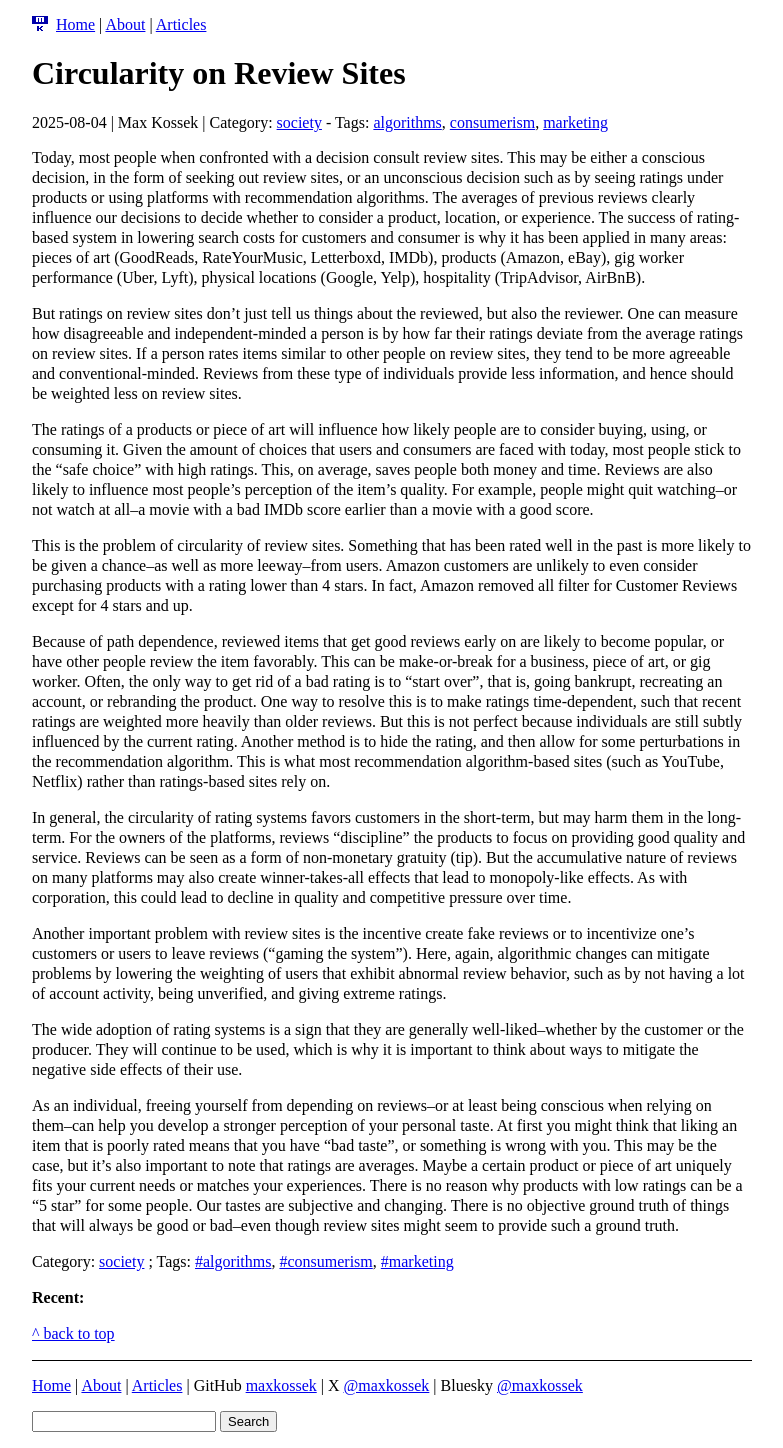
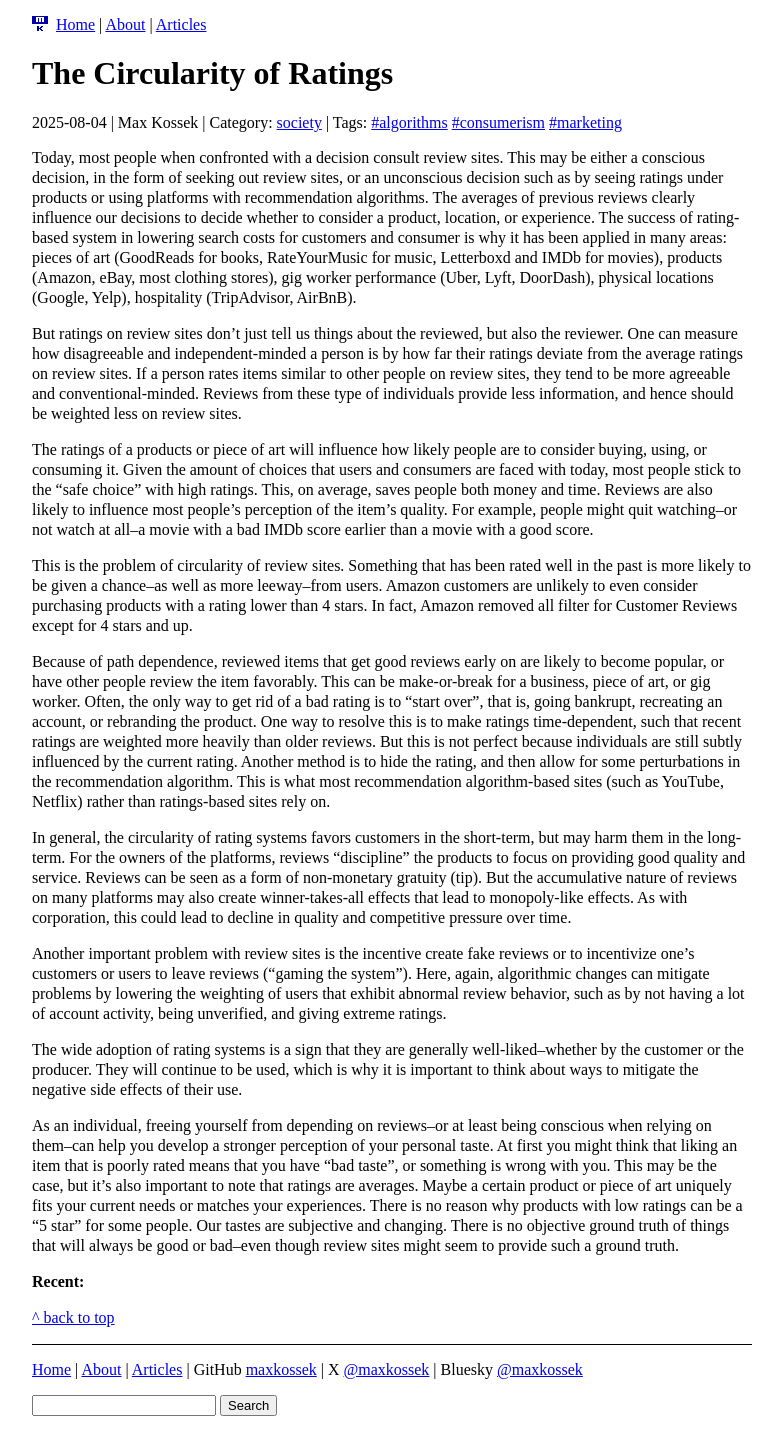
Before and after one commit to maxkossek/maxkossek.github.io, a Jekyll site: the page built from _posts/2025-08-04-circularity-reviews.md, in a window 1280 px wide. Shown: the whole page, without its empty margins (248-1031 px from the left). Built offline with Jekyll 4.4.1, drawn with Linux system fonts in a browser that asks for light colours.

Commit message:
Update layout

```diff
--- a/_layouts/post.html
+++ b/_layouts/post.html
@@ -16,9 +16,9 @@ layout: default
 </span>
 {% endif %}
 {% if page.tags.size > 0 %}
- - Tags: <span class="tag">
+ | Tags: <span class="tag">
 {% for tag in page.tags %}
-<a href="{{site.baseurl}}/tags#{{ tag | slugify }}">{{tag}}</a>{% unless forloop.last %}, {% endunless %}
+<a href="{{site.baseurl}}/tags#{{ tag | slugify }}">#{{tag}}</a>{% unless forloop.last %} {% endunless %}
 {% endfor %}
 </span>
 {% endif %}
@@ -31,23 +31,6 @@ layout: default
 
 <aside class="related">
 
-<p>
-{% if page.categories.size > 0 %}
-<span class="category">Category:
-{% for category in page.categories %}
-<a href="{{site.baseurl}}/categories#{{ category | slugify }}">{{category}}</a>{% unless forloop.last %}, {% endunless %}
-{% endfor %}
-</span>
-{% endif %}
-{% if page.tags.size > 0 %}
-; <span class="tag">Tags:
-{% for tag in page.tags %}
-<a href="{{site.baseurl}}/tags#{{ tag | slugify }}">#{{tag}}</a>{% unless forloop.last %}, {% endunless %}
-{% endfor %}
-</span>
-{% endif %}
-</p>
-
 <strong>Recent:</strong>
 <ul>
 {% for post in site.related_posts limit:5 %}
--- a/_posts/2025-08-04-circularity-reviews.md
+++ b/_posts/2025-08-04-circularity-reviews.md
@@ -1,16 +1,16 @@
 ---
 layout: post
-title: Circularity on Review Sites
+title: The Circularity of Ratings
 date: 2025-08-04
 categories: [society]
 tags: [algorithms, consumerism, marketing]
 author: "Max Kossek"
-description: A short article about what you can tell about a person based on their use of review sites and deviation of ratings from the average.
+description: A short article about what you can tell about a person based on their use of review sites and deviation of ratings from the average, as well as the problems with the use of product reviews and ratings.
 sitemap:
     lastmod: 2025-08-04
 ---
 
-Today, most people when confronted with a decision consult review sites. This may be either a conscious decision, in the form of seeking out review sites, or an unconscious decision such as by seeing ratings under products or using platforms with recommendation algorithms. The averages of previous reviews clearly influence our decisions to decide whether to consider a product, location, or experience. The success of rating-based system in lowering search costs for customers and consumer is why it has been applied in many areas: pieces of art (GoodReads, RateYourMusic, Letterboxd, IMDb), products (Amazon, eBay), gig worker performance (Uber, Lyft), physical locations (Google, Yelp), hospitality (TripAdvisor, AirBnB).
+Today, most people when confronted with a decision consult review sites. This may be either a conscious decision, in the form of seeking out review sites, or an unconscious decision such as by seeing ratings under products or using platforms with recommendation algorithms. The averages of previous reviews clearly influence our decisions to decide whether to consider a product, location, or experience. The success of rating-based system in lowering search costs for customers and consumer is why it has been applied in many areas: pieces of art (GoodReads for books, RateYourMusic for music, Letterboxd and IMDb for movies), products (Amazon, eBay, most clothing stores), gig worker performance (Uber, Lyft, DoorDash), physical locations (Google, Yelp), hospitality (TripAdvisor, AirBnB).
 
 But ratings on review sites don't just tell us things about the reviewed, but also the reviewer. One can measure how disagreeable and independent-minded a person is by how far their ratings deviate from the average ratings on review sites. If a person rates items similar to other people on review sites, they tend to be more agreeable and conventional-minded. Reviews from these type of individuals provide less information, and hence should be weighted less on review sites.
 
```
